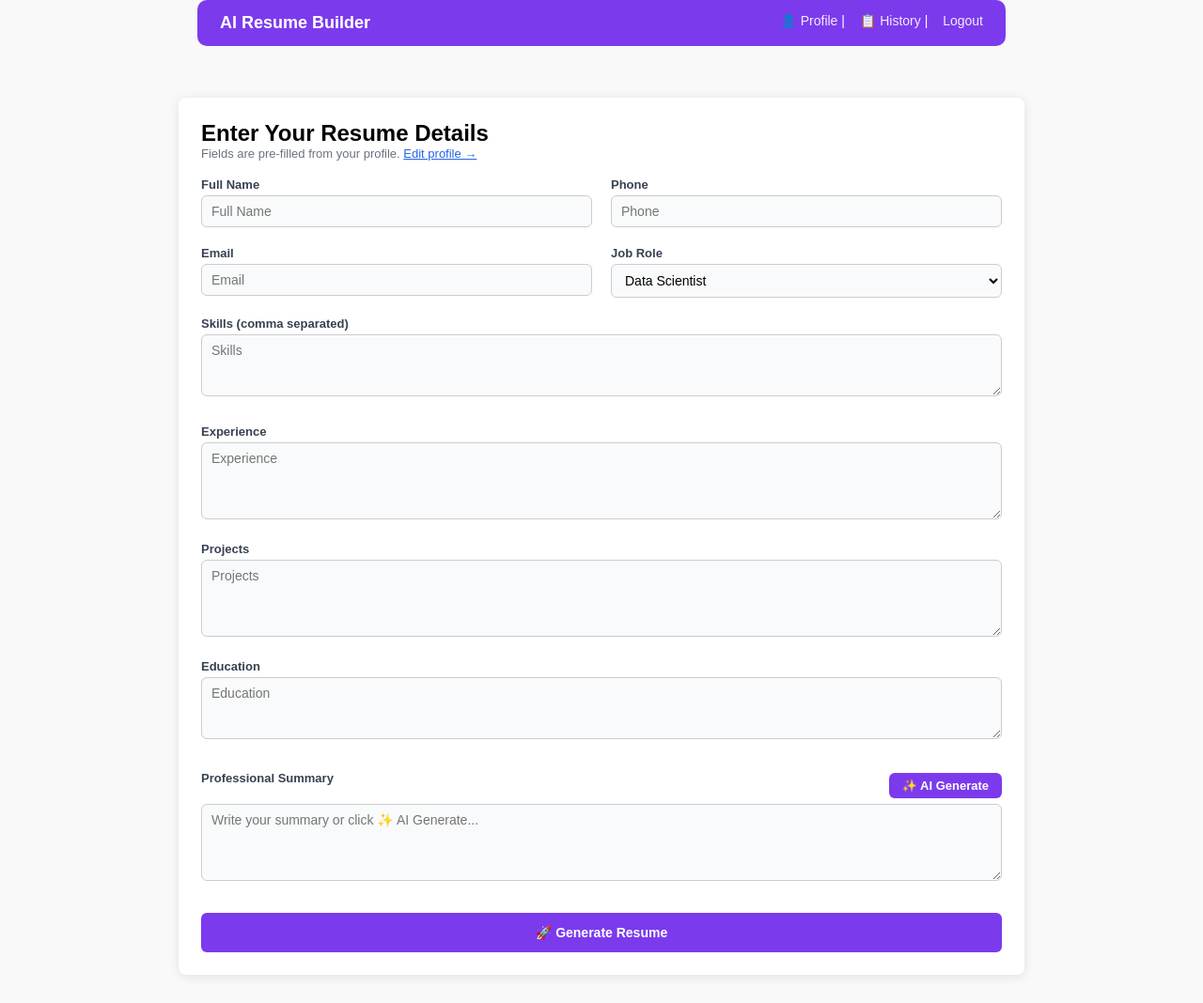
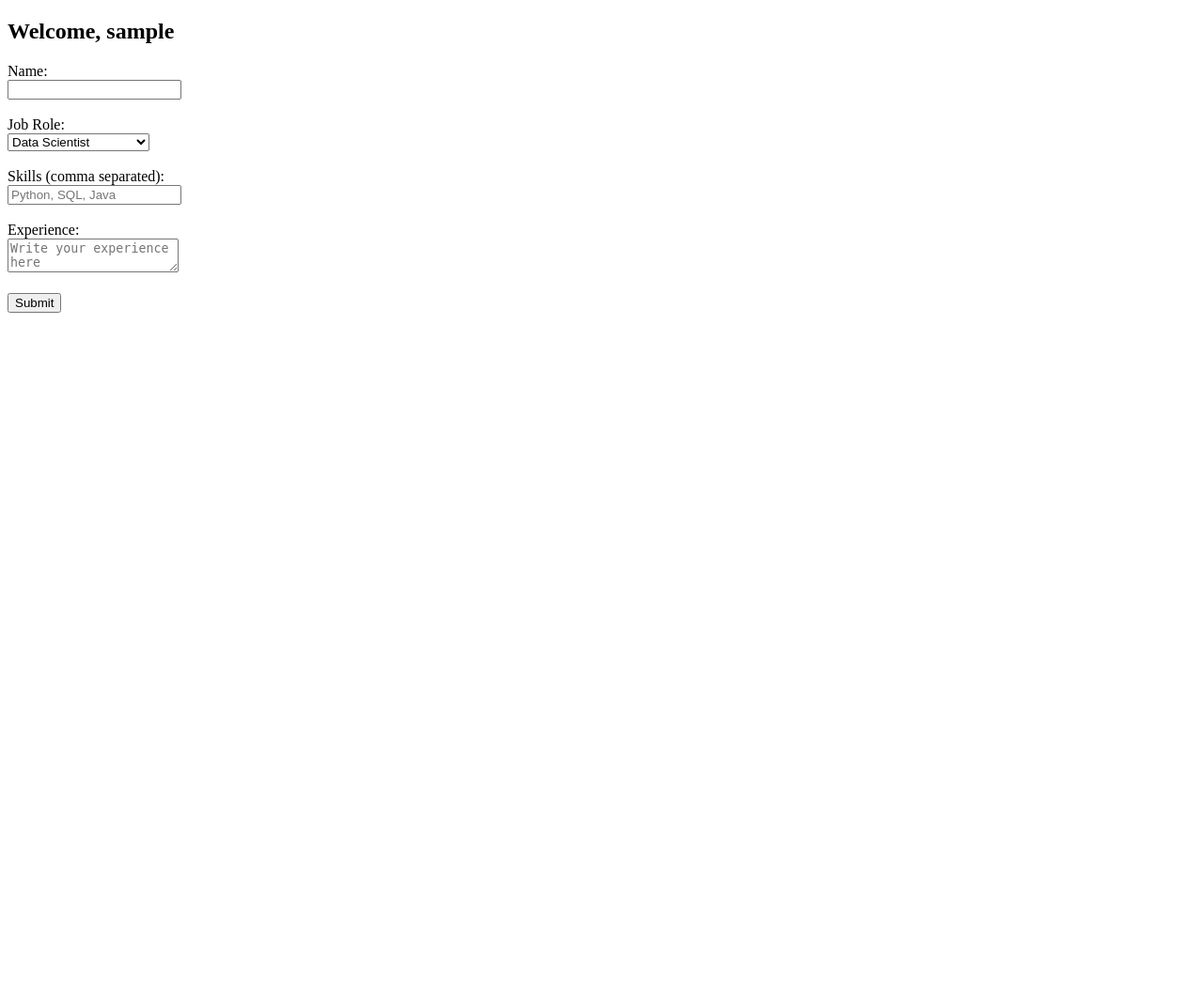
Before and after one commit to mahitharangana/ai-resume-builder, a Flask app: template templates/dashboard.html in a window 1280 px wide. Shown: the whole page at 94% size. After the commit the page ends 333 px from the top, so only its background shows below. Run offline with Flask 3, Linux system fonts and the light colour scheme; the template is opened without the code that fills it, so the values that code supplies are empty; the visitor is signed in with stand-in values (Sample User, id 1).

Commit message:
Update dashboard.html

```diff
--- a/templates/dashboard.html
+++ b/templates/dashboard.html
@@ -1,163 +1,31 @@
 <!DOCTYPE html>
-<html lang="en">
+<html>
 <head>
-    <meta charset="UTF-8">
-    <title>Dashboard - AI Resume Builder</title>
-    <link rel="stylesheet" href="{{ url_for('static', filename='styles.css') }}">
-    <style>
-        body { font-family: Arial, sans-serif; background:#f9f9f9; margin:0; padding:0; }
-        .navbar { background:#7c3aed; color:#fff; padding:14px 24px; font-size:18px; font-weight:bold; }
-        .navbar a { text-decoration:none; margin-left:12px; }
-        .container { max-width:900px; margin:30px auto; background:#fff; padding:24px; border-radius:8px; box-shadow:0 2px 12px rgba(0,0,0,0.1); }
-        h2 { margin-top:0; }
-        .form-grid { display:grid; grid-template-columns:1fr 1fr; gap:20px; }
-        .form-grid .full { grid-column:1 / -1; }
-        label.field-label { font-weight:600; margin-bottom:4px; display:block; }
-        input, select, textarea, button { width:100%; padding:8px 10px; border:1px solid #ccc; border-radius:6px; font-size:14px; }
-        textarea { resize:vertical; }
-        button { background:#7c3aed; color:#fff; border:none; cursor:pointer; transition:0.2s; }
-        button:hover { background:#5b21b6; }
-        #skill-suggestions { cursor:pointer; }
-        @media(max-width:700px){ .form-grid{ grid-template-columns:1fr; } }
-    </style>
+    <title>Dashboard</title>
 </head>
 <body>
+    <h2>Welcome, {{ session['user'] }}</h2>
+    <form method="POST">
+        <label>Name:</label><br>
+        <input type="text" name="name" required><br><br>
 
-<div class="navbar">
-    AI Resume Builder
-    <span style="float:right; font-size:14px; font-weight:400;">
-        <a href="/profile" style="color:rgba(255,255,255,0.9);">👤 Profile</a> |
-        <a href="/history" style="color:rgba(255,255,255,0.9);">📋 History</a> |
-        <a href="/logout" style="color:rgba(255,255,255,0.9);">Logout</a>
-    </span>
-</div>
+        <label>Job Role:</label><br>
+        <select name="job" required>
+            <option value="Data Scientist">Data Scientist</option>
+            <option value="Web Developer">Web Developer</option>
+            <option value="AI Engineer">AI Engineer</option>
+            <option value="Cloud Engineer">Cloud Engineer</option>
+            <option value="Cybersecurity Analyst">Cybersecurity Analyst</option>
+            <option value="Software Engineer">Software Engineer</option>
+        </select><br><br>
 
-<div class="container">
-    <h2>Enter Your Resume Details</h2>
-    <p style="color:#6b7280; font-size:13px; margin-bottom:18px;">
-        Fields are pre-filled from your profile.
-        <a href="/profile" style="color:#2563eb;">Edit profile →</a>
-    </p>
+        <label>Skills (comma separated):</label><br>
+        <input type="text" name="skills" placeholder="Python, SQL, Java" required><br><br>
 
-    <form method="POST" class="form-grid" action="/generate_summary">
-        <div>
-            <label class="field-label">Full Name</label>
-            <input name="name" placeholder="Full Name" value="{{ profile.name }}" required>
-        </div>
-        <div>
-            <label class="field-label">Phone</label>
-            <input name="phone" placeholder="Phone" value="{{ profile.phone }}">
-        </div>
-        <div>
-            <label class="field-label">Email</label>
-            <input name="email" placeholder="Email" value="{{ profile.email }}">
-        </div>
-        <div>
-            <label class="field-label">Job Role</label>
-            <select name="job">
-                {% for role in [
-                    "Data Scientist", "Data Analyst", "Web Developer",
-                    "Frontend Developer", "Backend Developer", "Full Stack Developer",
-                    "AI Engineer", "Machine Learning Engineer",
-                    "Cloud Engineer", "DevOps Engineer",
-                    "Cybersecurity Analyst", "Mobile App Developer",
-                    "Software Engineer"
-                ] %}
-                    <option value="{{ role }}" {% if profile.job == role %}selected{% endif %}>{{ role }}</option>
-                {% endfor %}
-            </select>
-        </div>
+        <label>Experience:</label><br>
+        <textarea name="experience" placeholder="Write your experience here"></textarea><br><br>
 
-        <div class="full">
-            <label class="field-label">Skills (comma separated)</label>
-            <textarea name="skills" rows="3" placeholder="Skills">{{ profile.skills }}</textarea>
-            <div id="skill-suggestions" style="margin-top:6px; font-size:13px; color:#6b7280;"></div>
-        </div>
-
-        <div class="full">
-            <label class="field-label">Experience</label>
-            <textarea name="experience" rows="4" placeholder="Experience">{{ profile.experience }}</textarea>
-        </div>
-
-        <div class="full">
-            <label class="field-label">Projects</label>
-            <textarea name="projects" rows="4" placeholder="Projects">{{ profile.projects }}</textarea>
-        </div>
-
-        <div class="full">
-            <label class="field-label">Education</label>
-            <textarea name="education" rows="3" placeholder="Education">{{ profile.education }}</textarea>
-        </div>
-
-        <div class="full">
-            <div style="display:flex; justify-content:space-between; align-items:center; margin-bottom:6px;">
-                <label class="field-label">Professional Summary</label>
-                <button type="button" id="gen-btn" onclick="generateSummary()" style="width:auto; padding:6px 14px; font-size:13px;">
-                    ✨ AI Generate
-                </button>
-            </div>
-            <textarea id="summary-box" name="summary" rows="4" placeholder="Write your summary or click ✨ AI Generate...">{{ profile.summary }}</textarea>
-        </div>
-
-        <button class="full" style="margin-top:10px;">🚀 Generate Resume</button>
+        <button type="submit">Submit</button>
     </form>
-</div>
-
-<script>
-function generateSummary() {
-    const name = document.querySelector('input[name="name"]').value.trim();
-    const job = document.querySelector('select[name="job"]').value;
-    const skills = document.querySelector('textarea[name="skills"]').value.trim();
-    const experience = document.querySelector('textarea[name="experience"]').value.trim();
-    const projects = document.querySelector('textarea[name="projects"]').value.trim();
-    const education = document.querySelector('textarea[name="education"]').value.trim();
-
-    if (!name || !skills) {
-        alert("Please fill in at least your Name and Skills first!");
-        return;
-    }
-
-    const btn = document.getElementById("gen-btn");
-    const box = document.getElementById("summary-box");
-    btn.innerText = "⏳ Generating...";
-    btn.disabled = true;
-    box.value = "";
-
-    fetch("/generate_summary", {
-        method: "POST",
-        headers: { "Content-Type": "application/x-www-form-urlencoded" },
-        body: `name=${encodeURIComponent(name)}&job=${encodeURIComponent(job)}&skills=${encodeURIComponent(skills)}&experience=${encodeURIComponent(experience)}&projects=${encodeURIComponent(projects)}&education=${encodeURIComponent(education)}`
-    })
-    .then(res => res.json())
-    .then(data => {
-        box.value = data.summary;
-        btn.innerText = "✨ AI Generate";
-        btn.disabled = false;
-    })
-    .catch(err => {
-        box.value = "❌ Error: " + err.message;
-        btn.innerText = "✨ AI Generate";
-        btn.disabled = false;
-    });
-}
-
-// Skill suggestions
-const jobSelect = document.querySelector('select[name="job"]');
-const skillBox = document.querySelector('textarea[name="skills"]');
-const suggestionDiv = document.getElementById("skill-suggestions");
-
-jobSelect.addEventListener("change", () => {
-    fetch("/get_skills?role=" + encodeURIComponent(jobSelect.value))
-    .then(res => res.json())
-    .then(data => {
-        suggestionDiv.innerHTML = data.skills.length ? "Suggested: " + data.skills.join(", ") : "";
-    });
-});
-
-suggestionDiv.addEventListener("click", () => {
-    skillBox.value = suggestionDiv.innerText.replace("Suggested: ", "");
-});
-</script>
-
 </body>
 </html>
```
